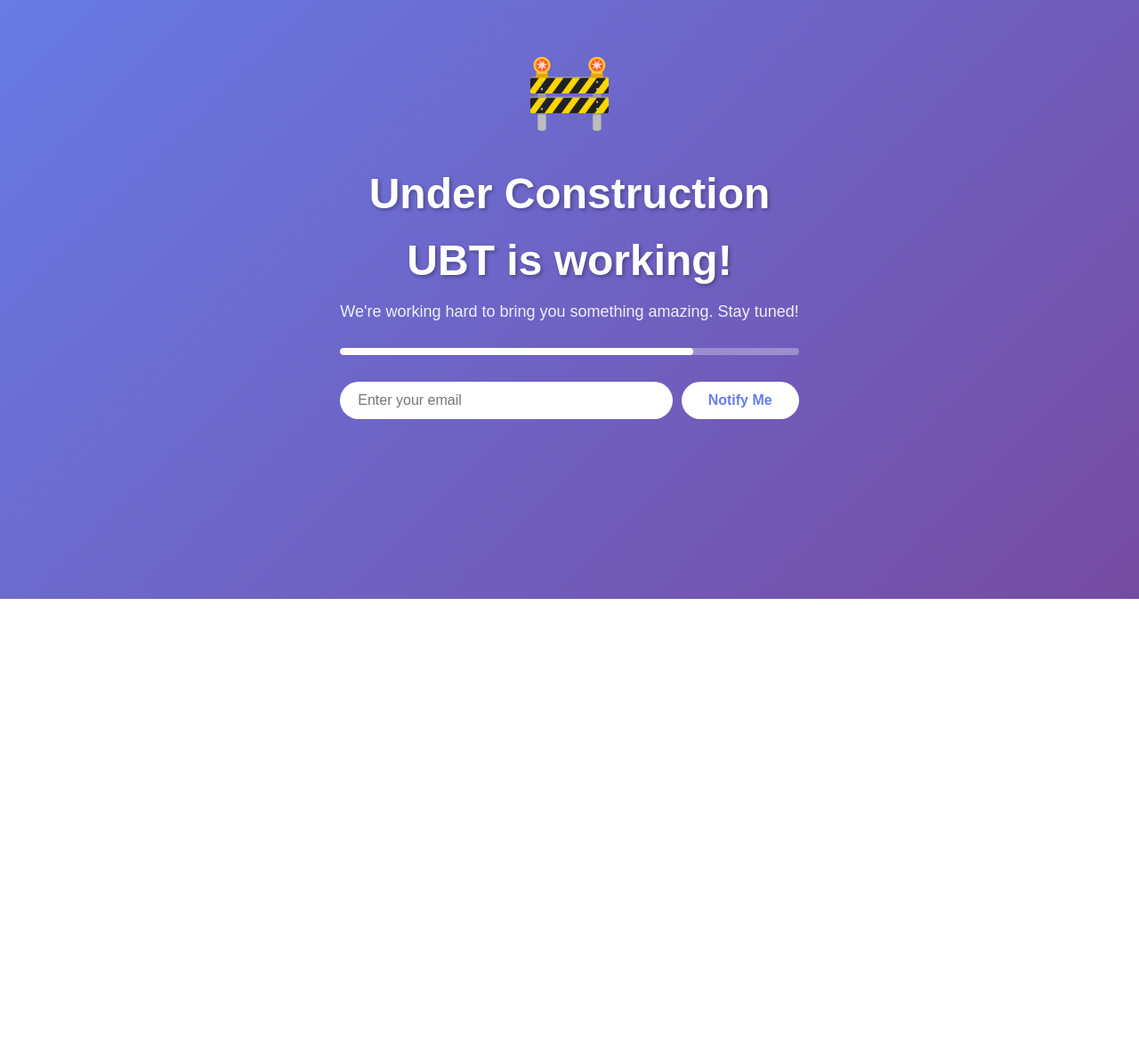
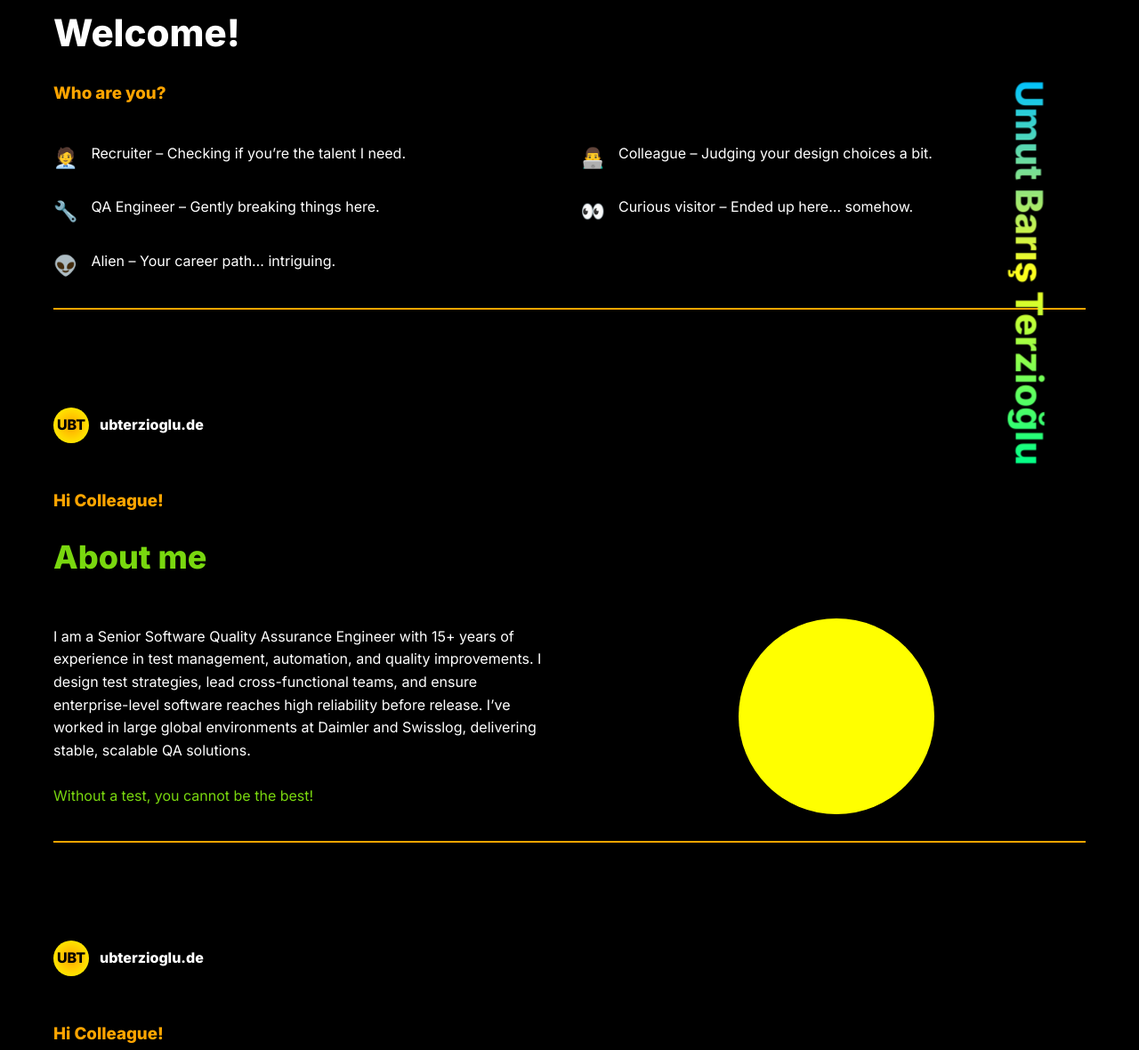
Before and after one commit to ubterzioglu/ubterzioglude, a plain HTML site: page index.html in a window 1280 px wide. Shown: the part 127-1307 px from the top of the page at 89% size. Before the commit the page ends 800 px from the top, so only its background shows below. Drawn offline with Linux system fonts and the light colour scheme.

Commit message:
New design!

```diff
--- a/index.html
+++ b/index.html
@@ -1,148 +1,263 @@
 <!DOCTYPE html>
 <html lang="en">
-<script data-goatcounter="https://ubterzioglude.goatcounter.com/count"
-        async src="//gc.zgo.at/count.js"></script>
 <head>
-    <meta charset="UTF-8">
-    <meta name="viewport" content="width=device-width, initial-scale=1.0">
-    <title>Under Construction</title>
+  <meta charset="UTF-8" />
+  <title>ubterzioglu.de</title>
+  <meta name="viewport" content="width=device-width, initial-scale=1.0"/>
+  <link href="https://fonts.googleapis.com/css2?family=Inter:wght@300;400;600;800&display=swap" rel="stylesheet">
   <style>
-        * {
-            margin: 0;
-            padding: 0;
-            box-sizing: border-box;
+
+    * { box-sizing: border-box; margin: 0; padding: 0; }
+    body {
+      font-family: 'Inter', sans-serif;
+      background: #000;
+      color: #fff;
+      line-height: 1.6;
     }
 
-        body {
-            font-family: 'Arial', sans-serif;
-            background: linear-gradient(135deg, #667eea 0%, #764ba2 100%);
-            min-height: 100vh;
-            display: flex;
-            justify-content: center;
-            align-items: center;
-            color: white;
+    a { color: inherit; text-decoration: none; }
+
+    .container {
+      width: 100%;
+      max-width: 1200px;
+      margin: auto;
+      padding: 40px 20px;
     }
 
-        .container {
-            text-align: center;
-            padding: 20px;
-            max-width: 600px;
+    header {
+      display: flex;
+      align-items: center;
+      gap: 12px;
+      margin-bottom: 50px;
     }
 
-        .icon {
-            font-size: 80px;
-            margin-bottom: 20px;
-            animation: bounce 2s infinite;
+    .logo {
+      width: 40px;
+      height: 40px;
+      border-radius: 50%;
+      background: radial-gradient(circle, orange, yellow);
+      display: flex;
+      align-items: center;
+      justify-content: center;
+      font-weight: 800;
+      color: #000;
     }
 
     h1 {
-            font-size: 48px;
+      font-size: 42px;
+      font-weight: 800;
       margin-bottom: 20px;
-            text-shadow: 2px 2px 4px rgba(0,0,0,0.3);
     }
 
-        p {
-            font-size: 18px;
-            margin-bottom: 30px;
-            opacity: 0.9;
+    h2 {
+      font-size: 36px;
+      margin: 20px 0;
     }
 
-        .progress-bar {
-            width: 100%;
-            height: 8px;
-            background: rgba(255,255,255,0.3);
-            border-radius: 10px;
-            overflow: hidden;
-            margin-bottom: 30px;
+    .highlight {
+      color: #ffa500;
     }
 
-        .progress-fill {
-            height: 100%;
-            background: white;
-            border-radius: 10px;
-            width: 0%;
-            animation: progress 3s ease-in-out infinite;
+    .green {
+      color: #79d70f;
     }
 
-        .email-form {
-            display: flex;
-            gap: 10px;
-            justify-content: center;
-            flex-wrap: wrap;
+    .divider {
+      width: 100%;
+      height: 2px;
+      background: #ffa500;
+      margin: 30px 0;
     }
 
-        input[type="email"] {
-            padding: 12px 20px;
-            border: none;
-            border-radius: 25px;
-            font-size: 16px;
-            flex: 1;
-            min-width: 200px;
-            outline: none;
+    /* WELCOME */
+    .welcome-list {
+      margin-top: 40px;
+      display: grid;
+      grid-template-columns: 1fr;
+      gap: 25px;
     }
 
-        button {
-            padding: 12px 30px;
-            background: white;
-            color: #667eea;
-            border: none;
-            border-radius: 25px;
-            font-size: 16px;
-            font-weight: bold;
-            cursor: pointer;
-            transition: transform 0.2s;
+    .welcome-item {
+      display: flex;
+      gap: 15px;
+      align-items: flex-start;
     }
 
-        button:hover {
+    .welcome-item span {
+      font-size: 22px;
+    }
+
+    /* ABOUT */
+    .about-wrapper {
+      display: grid;
+      grid-template-columns: 1fr;
+      gap: 40px;
+      margin-top: 40px;
+    }
+
+    .profile-pic {
+      width: 220px;
+      height: 220px;
+      border-radius: 50%;
+      background: yellow;
+      margin: auto;
+      overflow: hidden;
+    }
+
+    .profile-pic img {
+      width: 100%;
+      height: 100%;
+      object-fit: cover;
+    }
+
+    /* PROJECTS */
+    .projects-grid {
+      display: grid;
+      grid-template-columns: repeat(auto-fit, minmax(120px, 1fr));
+      gap: 20px;
+      margin-top: 30px;
+    }
+
+    .project-icon {
+      width: 100%;
+      aspect-ratio: 1/1;
+      background: #111;
+      border-radius: 50%;
+      display: flex;
+      align-items: center;
+      justify-content: center;
+      font-size: 14px;
+      border: 2px solid #333;
+      transition: 0.3s;
+    }
+
+    .project-icon:hover {
+      border-color: #ffa500;
       transform: scale(1.05);
     }
 
-        @keyframes bounce {
-            0%, 100% {
-                transform: translateY(0);
-            }
-            50% {
-                transform: translateY(-20px);
-            }
+    footer {
+      margin-top: 80px;
+      padding: 30px 0;
+      border-top: 2px solid #ffa500;
+      display: flex;
+      justify-content: center;
+      gap: 30px;
+      font-size: 28px;
     }
 
-        @keyframes progress {
-            0% {
-                width: 0%;
+    /* SIDE NAME */
+    .side-name {
+      position: fixed;
+      right: -60px;
+      top: 50%;
+      transform: rotate(90deg) translateY(-50%);
+      font-size: 42px;
+      font-weight: 800;
+      background: linear-gradient(to right, #00c3ff, #ffff1c, #00ff88);
+      -webkit-background-clip: text;
+      -webkit-text-fill-color: transparent;
+      pointer-events: none;
     }
-            50% {
-                width: 70%;
+
+    /* RESPONSIVE */
+    @media(min-width: 900px) {
+      .welcome-list { grid-template-columns: 1fr 1fr; }
+      .about-wrapper { grid-template-columns: 1fr 1fr; align-items: center; }
     }
-            100% {
-                width: 100%;
-            }
-        }
+
   </style>
 </head>
 <body>
-    <div class="container">
-        <div class="icon">🚧</div>
-        <h1>Under Construction</h1>
-        <h1>UBT is working!</h1>
-        <p>We're working hard to bring you something amazing. Stay tuned!</p>
 
-        <div class="progress-bar">
-            <div class="progress-fill"></div>
+<div class="side-name">Umut Barış Terzioğlu</div>
+
+<!-- WELCOME -->
+<section class="container" id="welcome">
+  <header>
+    <div class="logo">UBT</div>
+    <strong>ubterzioglu.de</strong>
+  </header>
+
+  <h1>Welcome!</h1>
+  <h3 class="highlight">Who are you?</h3>
+
+  <div class="welcome-list">
+    <div class="welcome-item"><span>🧑‍💼</span> Recruiter – Checking if you’re the talent I need.</div>
+    <div class="welcome-item"><span>👨‍💻</span> Colleague – Judging your design choices a bit.</div>
+    <div class="welcome-item"><span>🔧</span> QA Engineer – Gently breaking things here.</div>
+    <div class="welcome-item"><span>👀</span> Curious visitor – Ended up here… somehow.</div>
+    <div class="welcome-item"><span>👽</span> Alien – Your career path… intriguing.</div>
   </div>
 
-        <form class="email-form" onsubmit="handleSubmit(event)">
-            <input type="email" placeholder="Enter your email" required id="emailInput">
-            <button type="submit">Notify Me</button>
-        </form>
+  <div class="divider"></div>
+</section>
+
+<!-- ABOUT -->
+<section class="container" id="about">
+  <header>
+    <div class="logo">UBT</div>
+    <strong>ubterzioglu.de</strong>
+  </header>
+
+  <h3 class="highlight">Hi Colleague!</h3>
+  <h2 class="green">About me</h2>
+
+  <div class="about-wrapper">
+    <p>
+      I am a Senior Software Quality Assurance Engineer with 15+ years of experience
+      in test management, automation, and quality improvements.
+      I design test strategies, lead cross-functional teams,
+      and ensure enterprise-level software reaches high reliability before release.
+      I’ve worked in large global environments at Daimler and Swisslog,
+      delivering stable, scalable QA solutions.
+      <br><br>
+      <span class="green">Without a test, you cannot be the best!</span>
+    </p>
+
+    <div class="profile-pic">
+      <!-- Buraya kendi fotoğrafını koyacaksın -->
+      <!-- <img src="assets/img/profile.jpg"> -->
+    </div>
   </div>
 
-    <script>
-        function handleSubmit(e) {
-            e.preventDefault();
-            const email = document.getElementById('emailInput').value;
-            alert('Thanks! We\'ll notify you at: ' + email);
-            document.getElementById('emailInput').value = '';
-        }
-    </script>
+  <div class="divider"></div>
+</section>
+
+<!-- PROJECTS -->
+<section class="container" id="projects">
+  <header>
+    <div class="logo">UBT</div>
+    <strong>ubterzioglu.de</strong>
+  </header>
+
+  <h3 class="highlight">Hi Colleague!</h3>
+  <h2 class="green">Projects</h2>
+
+  <h3>Professional</h3>
+  <div class="projects-grid">
+    <div class="project-icon">Daimler</div>
+    <div class="project-icon">Swisslog</div>
+    <div class="project-icon">Edeka</div>
+    <div class="project-icon">TKL</div>
+    <div class="project-icon">Adesso</div>
+  </div>
+
+  <h3 style="margin-top:40px;">Personal</h3>
+  <div class="projects-grid">
+    <div class="project-icon">UBT</div>
+    <div class="project-icon">PressEnter</div>
+    <div class="project-icon">STN</div>
+    <div class="project-icon">Factovium</div>
+  </div>
+
+  <div class="divider"></div>
+</section>
+
+<!-- FOOTER -->
+<footer>
+  📱 💼 📷
+</footer>
+
 </body>
 </html>
```
Lines whose indentation alone changed are shown as unchanged.
